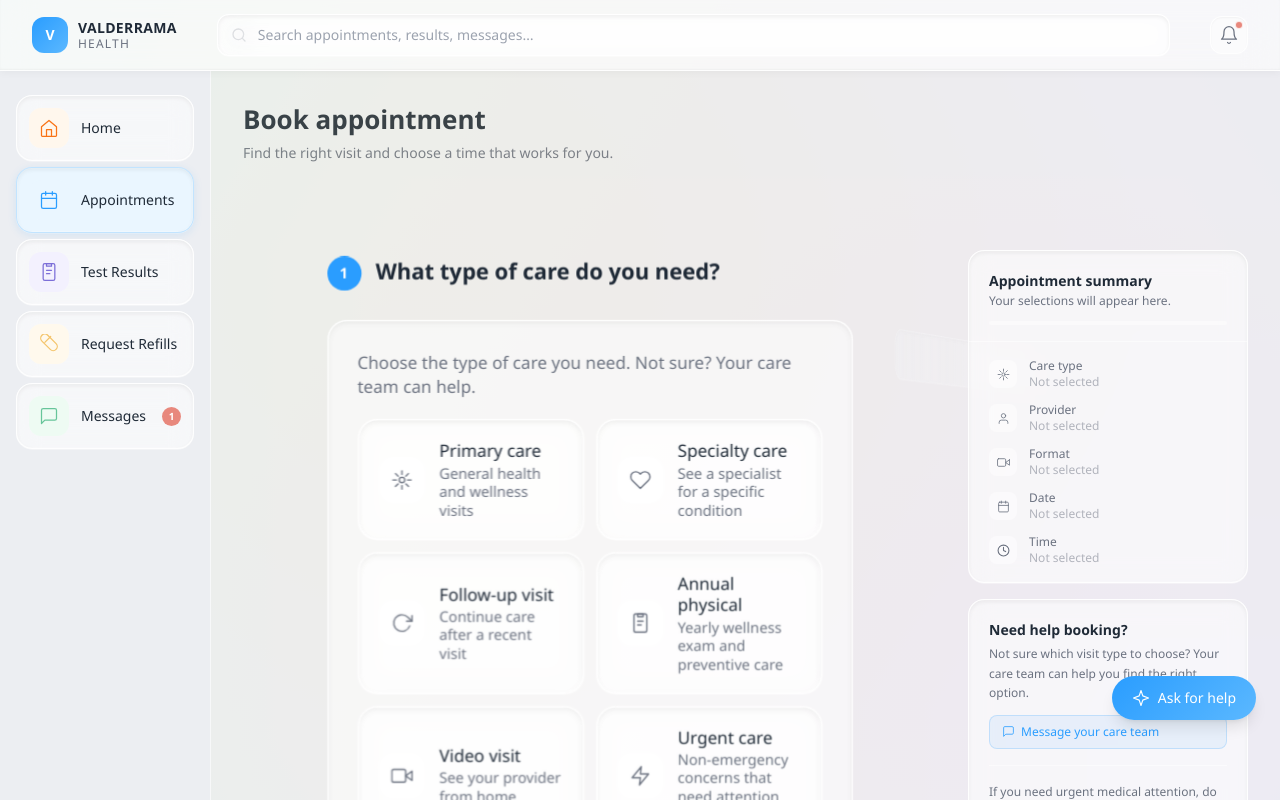
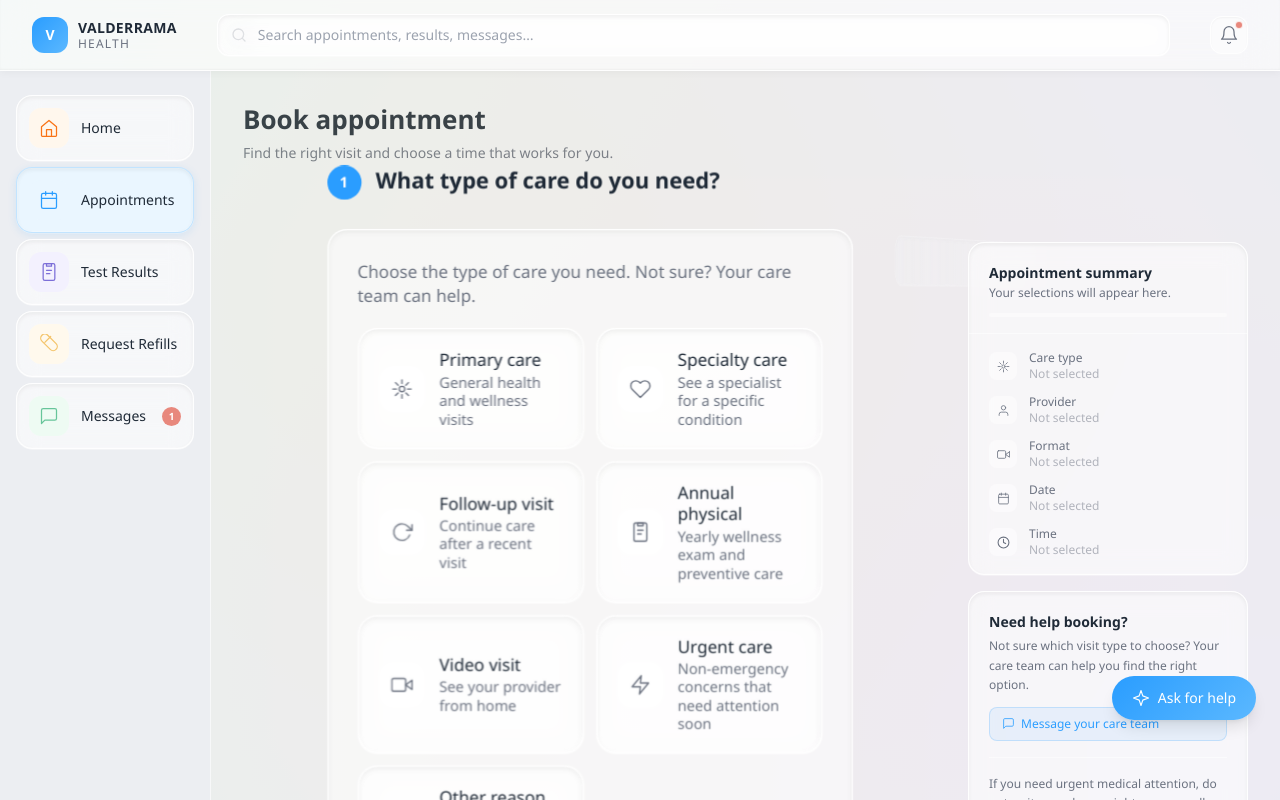
Before and after one commit to valderramadesign/V-Health_Patient-Portal, a React (Vite) app: page / in a window 1280 px wide. Both pictures are taken after a click on the button "Book appointment". Shown: the top 800 px of the page. Built offline with nearby package versions, Linux system fonts and the light colour scheme.

Commit message:
Fix carousel spacing exactly as requested

```diff
--- a/outputs/BookAppointmentPage.jsx
+++ b/outputs/BookAppointmentPage.jsx
@@ -875,10 +875,12 @@ function BookingStepsCarousel3D({
   const cardRefs = useRef([]);
   const [activeCardHeight, setActiveCardHeight] = useState(680);
 
+  const TOP_MARGIN = isMobile ? 44 : 54;
+
   // Stage height calculated exactly so the perspective-projected card bottom lands
   // exactly at the stage boundary on both mobile and desktop.
-  // Using a fixed perspectiveOrigin Y (140px) prevents the top from shifting.
-  const STAGE_H    = Math.round(140 + activeCardHeight * stageScale);
+  // We subtract 150px as requested to remove the anomalous gap before the step dots.
+  const STAGE_H    = Math.round(TOP_MARGIN + activeCardHeight * stageScale) - 150;
 
   // Track the rotation as a running accumulator so transitions always go the
   // short way round and we never "wrap" through 360°.
@@ -955,13 +957,13 @@ function BookingStepsCarousel3D({
       <div style={{
         height: STAGE_H,
         perspective: PERSP,
-        perspectiveOrigin: "50% 140px",
+        perspectiveOrigin: `50% ${TOP_MARGIN}px`,
         overflow: "visible",
         position: "relative",
       }}>
         <div style={{
           height: activeCardHeight,
-          marginTop: 140,
+          marginTop: TOP_MARGIN,
           position: "relative",
           transformStyle: "preserve-3d",
           transform: `rotateY(${rotation}deg)`,
@@ -1233,16 +1235,16 @@ export default function BookAppointmentPage({ onNavigate = () => {} }) {
           ) : (
             <>
               {/* Page intro */}
-              <div className="mb-8">
+              <div>
                 <h1 className="font-semibold mb-1" style={{ color:colors.textDark, fontSize:26 }}>Book appointment</h1>
-                <p className="text-sm" style={{ color:colors.textMuted }}>Find the right visit and choose a time that works for you.</p>
+                <p className="text-sm" style={{ color:colors.textMuted, marginBottom: 24 }}>Find the right visit and choose a time that works for you.</p>
               </div>
 
               {/* Two-column layout on desktop */}
               <div className="flex flex-col lg:flex-row gap-6 lg:gap-8 lg:items-start">
 
                 {/* ── 3D Booking carousel ── */}
-                <div className="flex-1 min-w-0 w-full mt-[39px] lg:mt-4">
+                <div className="flex-1 min-w-0 w-full mt-0">
                   <BookingStepsCarousel3D
                     stepFlow={stepFlow}
                     stepLabels={stepLabels}
```
